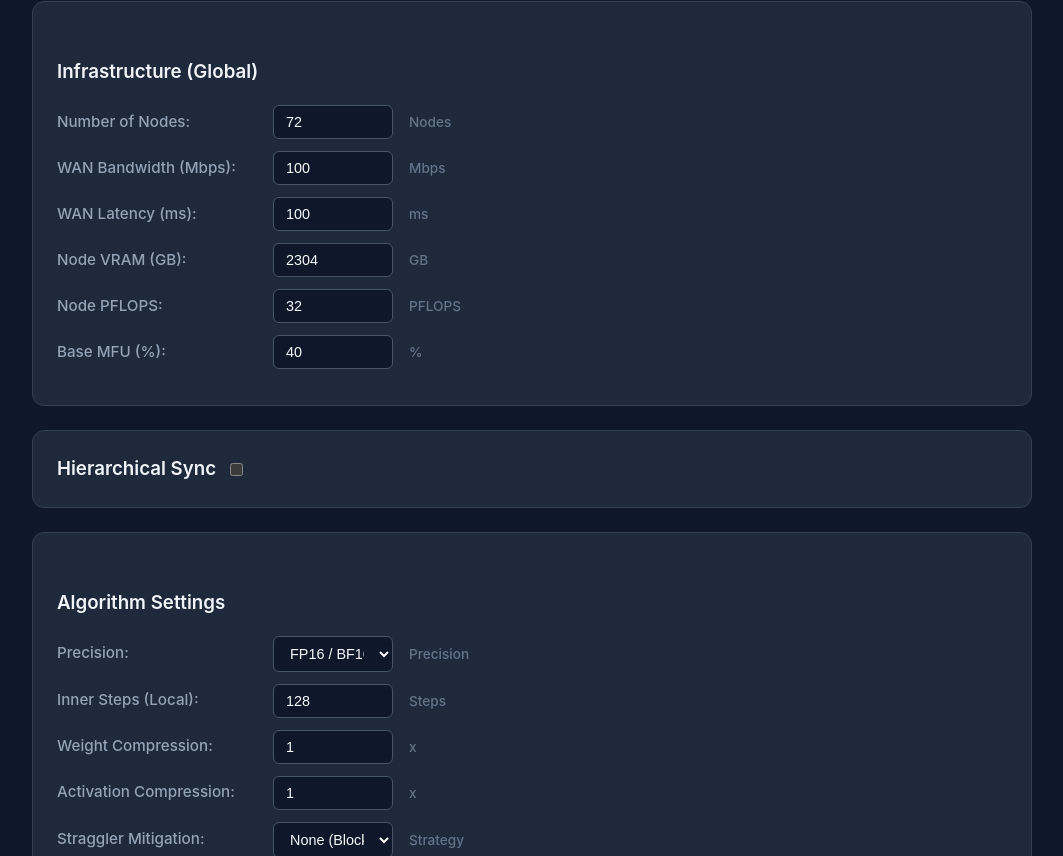
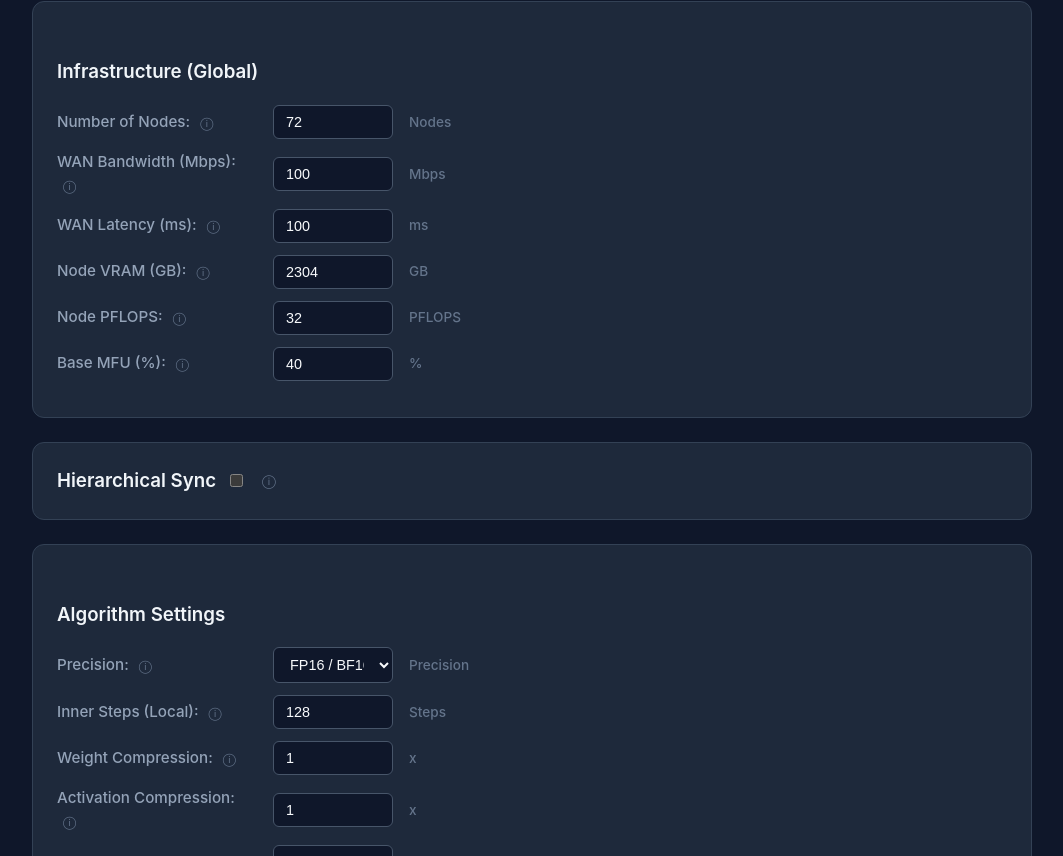
Before and after one commit to robirahman/miri-decentralized-training-report, a React (Vite) app in the folder simulator-web/: page / in a window 1280 px wide. Shown: the part 424-1280 px from the top of the page, without its empty margins (108-1171 px from the left). Built offline with nearby package versions, Linux system fonts and the light colour scheme.

Commit message:
feat(ui): add informational tooltips to all inputs

```diff
--- a/simulator-web/src/App.tsx
+++ b/simulator-web/src/App.tsx
@@ -1,6 +1,13 @@
 import { useState, useEffect } from 'react'
 
-const GrowthInput = ({ label, value, onChange }: { label: string, value: number, onChange: (val: number) => void }) => {
+const Tooltip = ({ text }: { text: string }) => (
+  <div className="tooltip-container">
+    ⓘ
+    <span className="tooltip-text">{text}</span>
+  </div>
+);
+
+const GrowthInput = ({ label, value, onChange, tooltip }: { label: string, value: number, onChange: (val: number) => void, tooltip: string }) => {
   const multiple = Math.pow(10, value);
   const percent = (multiple - 1) * 100;
 
@@ -18,7 +25,10 @@ const GrowthInput = ({ label, value, onChange }: { label: string, value: number,
 
   return (
     <div style={{ display: 'grid', gridTemplateColumns: '140px 100px 100px 100px', gap: '15px', alignItems: 'center', marginBottom: '12px' }}>
-      <label style={{ fontSize: '0.9em', fontWeight: 500, color: '#94a3b8' }}>{label}</label>
+      <label style={{ fontSize: '0.9em', fontWeight: 500, color: '#94a3b8' }}>
+        {label}
+        <Tooltip text={tooltip} />
+      </label>
       <div style={{ display: 'flex', flexDirection: 'column', gap: '2px' }}>
         <span style={{ fontSize: '0.65em', color: '#64748b', textTransform: 'uppercase' as const, letterSpacing: '0.05em' }}>OOM/yr</span>
         <input
@@ -249,7 +259,7 @@ function App() {
         <section>
           <h3>Model & Dataset</h3>
           <div className="input-group">
-            <label>Parameters (B):</label>
+            <label>Parameters (B): <Tooltip text="Total number of model parameters in billions." /></label>
             <input
               type="number"
               min="1"
@@ -261,7 +271,7 @@ function App() {
             <span>B</span>
           </div>
           <div className="input-group">
-            <label>Tokens (T):</label>
+            <label>Tokens (T): <Tooltip text="Total number of training tokens in trillions." /></label>
             <input
               type="number"
               min="0.1"
@@ -277,7 +287,7 @@ function App() {
         <section>
           <h3>Infrastructure (Global)</h3>
           <div className="input-group">
-            <label>Number of Nodes:</label>
+            <label>Number of Nodes: <Tooltip text="Total number of geographically distributed training replicas." /></label>
             <input
               type="number"
               min="1"
@@ -289,7 +299,7 @@ function App() {
             <span>Nodes</span>
           </div>
           <div className="input-group">
-            <label>WAN Bandwidth (Mbps):</label>
+            <label>WAN Bandwidth (Mbps): <Tooltip text="Inter-node upload/download speed over the internet." /></label>
             <input
               type="number"
               min="1"
@@ -301,7 +311,7 @@ function App() {
             <span>Mbps</span>
           </div>
           <div className="input-group">
-            <label>WAN Latency (ms):</label>
+            <label>WAN Latency (ms): <Tooltip text="Average round-trip time between nodes." /></label>
             <input
               type="number"
               min="1"
@@ -313,7 +323,7 @@ function App() {
             <span>ms</span>
           </div>
           <div className="input-group">
-            <label>Node VRAM (GB):</label>
+            <label>Node VRAM (GB): <Tooltip text="Total HBM memory available per node across all its GPUs." /></label>
             <input
               type="number"
               min="8"
@@ -325,7 +335,7 @@ function App() {
             <span>GB</span>
           </div>
           <div className="input-group">
-            <label>Node PFLOPS:</label>
+            <label>Node PFLOPS: <Tooltip text="Peak theoretical FP16/BF16 performance per node." /></label>
             <input
               type="number"
               min="1"
@@ -337,7 +347,7 @@ function App() {
             <span>PFLOPS</span>
           </div>
           <div className="input-group">
-            <label>Base MFU (%):</label>
+            <label>Base MFU (%): <Tooltip text="Standard Model FLOPs Utilization for this hardware on local training." /></label>
             <input
               type="number"
               min="5"
@@ -359,11 +369,12 @@ function App() {
           <div style={{ display: 'flex', gap: '10px', alignItems: 'center' }}>
             <h3 style={{ margin: 0 }}>Hierarchical Sync</h3>
             <input type="checkbox" checked={useHierarchy} onChange={(e) => setUseHierarchy(e.target.checked)} />
+            <Tooltip text="Enables regional clusters to sync locally before global WAN synchronization." />
           </div>
           {useHierarchy && (
             <div style={{ borderLeft: '2px solid #38bdf8', paddingLeft: '15px', marginTop: '1.5rem' }}>
               <div className="input-group">
-                <label>Group Nodes:</label>
+                <label>Group Nodes: <Tooltip text="Number of nodes in each local/regional group." /></label>
                 <input
                   type="number"
                   min="2"
@@ -375,7 +386,7 @@ function App() {
                 <span>Nodes</span>
               </div>
               <div className="input-group">
-                <label>Regional Bandwidth (Mbps):</label>
+                <label>Regional BW (Mbps): <Tooltip text="High-speed bandwidth within the regional group (e.g., LAN/Metro)." /></label>
                 <input
                   type="number"
                   min="100"
@@ -387,7 +398,7 @@ function App() {
                 <span>Mbps</span>
               </div>
               <div className="input-group">
-                <label>Regional Latency (ms):</label>
+                <label>Regional Latency (ms): <Tooltip text="Lower latency within the regional cluster." /></label>
                 <input
                   type="number"
                   min="1"
@@ -399,7 +410,7 @@ function App() {
                 <span>ms</span>
               </div>
               <div className="input-group">
-                <label>Regional Sync Steps:</label>
+                <label>Regional Sync Steps: <Tooltip text="Number of regional sync cycles before one global WAN sync." /></label>
                 <input
                   type="number"
                   min="1"
@@ -417,7 +428,7 @@ function App() {
         <section>
           <h3>Algorithm Settings</h3>
           <div className="input-group">
-            <label>Precision:</label>
+            <label>Precision: <Tooltip text="The numeric format used for training. Lower precision reduces bandwidth but can impact stability." /></label>
             <select value={precision} onChange={(e) => setPrecision(e.target.value)}>
               <option value="FP16">FP16 / BF16 (2 bytes)</option>
               <option value="FP8">FP8 (1 byte)</option>
@@ -426,7 +437,7 @@ function App() {
             <span>Precision</span>
           </div>
           <div className="input-group">
-            <label>Inner Steps (Local):</label>
+            <label>Inner Steps (Local): <Tooltip text="Steps performed locally between synchronizations." /></label>
             <input
               type="number"
               min="1"
@@ -438,7 +449,7 @@ function App() {
             <span>Steps</span>
           </div>
           <div className="input-group">
-            <label>Weight Compression:</label>
+            <label>Weight Compression: <Tooltip text="Quantization and sparsification factor for weight synchronization." /></label>
             <input
               type="number"
               min="1"
@@ -450,7 +461,7 @@ function App() {
             <span>x</span>
           </div>
           <div className="input-group">
-            <label>Activation Compression:</label>
+            <label>Activation Compression: <Tooltip text="Compression factor for inter-node activations in Pipeline Parallel mode." /></label>
             <input
               type="number"
               min="1"
@@ -462,7 +473,7 @@ function App() {
             <span>x</span>
           </div>
           <div className="input-group">
-            <label>Straggler Mitigation:</label>
+            <label>Straggler Mitigation: <Tooltip text="Strategies to prevent slow nodes from delaying the entire cluster." /></label>
             <select
               value={stragglerStrategy}
               onChange={(e) => setStragglerStrategy(e.target.value)}
@@ -484,9 +495,24 @@ function App() {
           </p>
           {showLongestRunCalc && (
             <div style={{ borderLeft: '2px solid #38bdf8', paddingLeft: '15px', marginBottom: '20px', marginTop: '1.5rem' }}>
-              <GrowthInput label="HW Growth" value={hwGrowth} onChange={setHwGrowth} />
-              <GrowthInput label="SW Growth" value={swGrowth} onChange={setSwGrowth} />
-              <GrowthInput label="Invest Growth" value={investGrowth} onChange={setInvestGrowth} />
+              <GrowthInput
+                label="HW Growth"
+                value={hwGrowth}
+                onChange={setHwGrowth}
+                tooltip="Rate of hardware FLOPs/dollar improvement."
+              />
+              <GrowthInput
+                label="SW Growth"
+                value={swGrowth}
+                onChange={setSwGrowth}
+                tooltip="Rate of algorithmic efficiency / compute-saving software improvements."
+              />
+              <GrowthInput
+                label="Invest Growth"
+                value={investGrowth}
+                onChange={setInvestGrowth}
+                tooltip="Rate of increase in total capital investment for training runs."
+              />
 
               <p style={{ fontSize: '0.75em', color: '#64748b', marginTop: '15px' }}>
                 * High growth rates suggest shorter optimal runs, as delaying for better tech/budget becomes more attractive.
--- a/simulator-web/src/index.css
+++ b/simulator-web/src/index.css
@@ -125,3 +125,41 @@ button:hover {
   background-color: #334155;
   border-color: #475569;
 }
+
+.tooltip-container {
+  position: relative;
+  display: inline-block;
+  cursor: help;
+  margin-left: 6px;
+  color: #64748b;
+  font-size: 0.85em;
+  vertical-align: middle;
+}
+
+.tooltip-text {
+  visibility: hidden;
+  width: 200px;
+  background-color: #1e293b;
+  color: #f8fafc;
+  text-align: left;
+  border-radius: 6px;
+  padding: 8px 12px;
+  position: absolute;
+  z-index: 100;
+  bottom: 125%;
+  left: 50%;
+  margin-left: -100px;
+  opacity: 0;
+  transition: opacity 0.2s;
+  font-size: 0.8em;
+  font-weight: 400;
+  line-height: 1.4;
+  border: 1px solid #475569;
+  box-shadow: 0 4px 12px rgba(0,0,0,0.5);
+  pointer-events: none;
+}
+
+.tooltip-container:hover .tooltip-text {
+  visibility: visible;
+  opacity: 1;
+}
```
